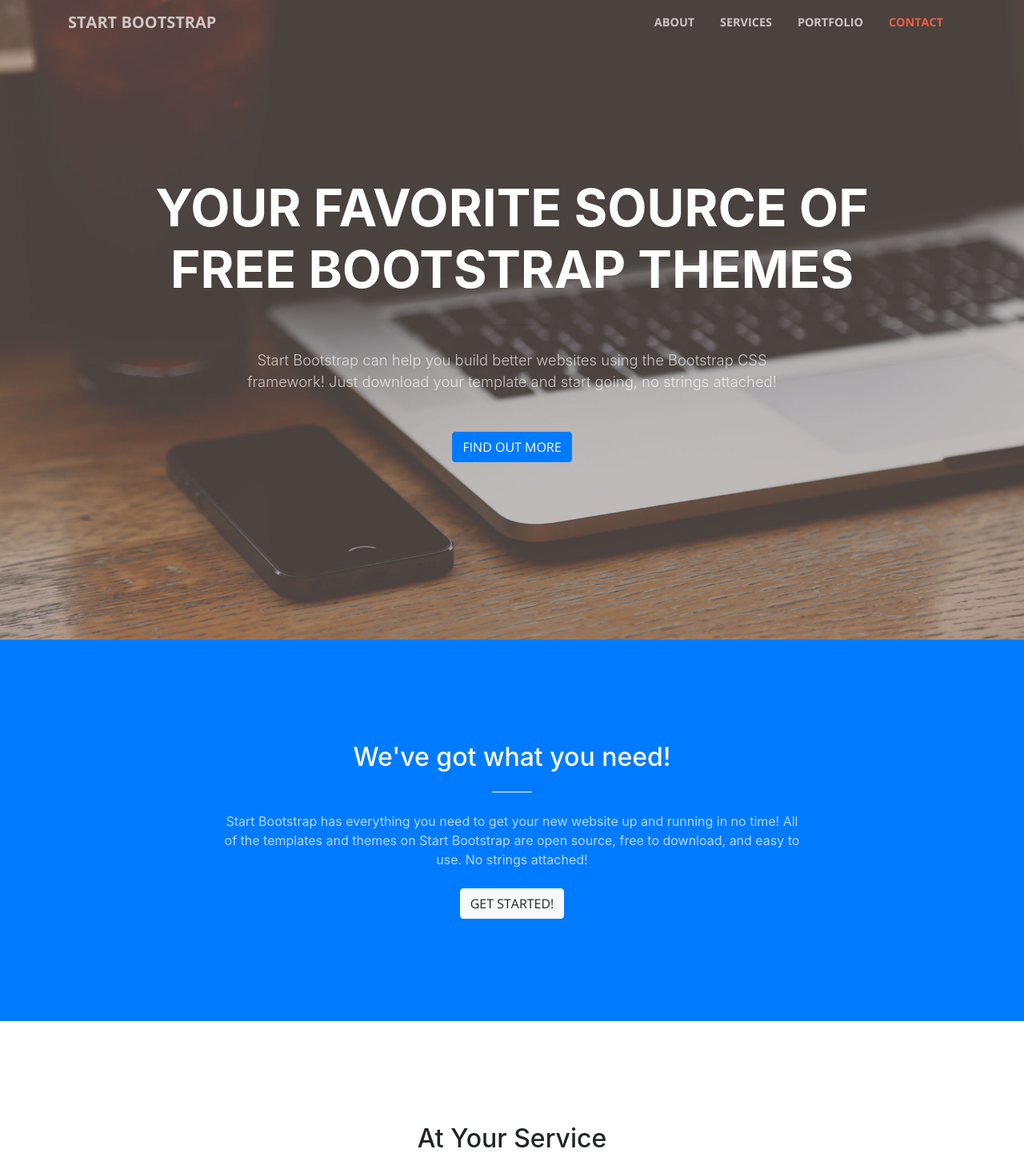
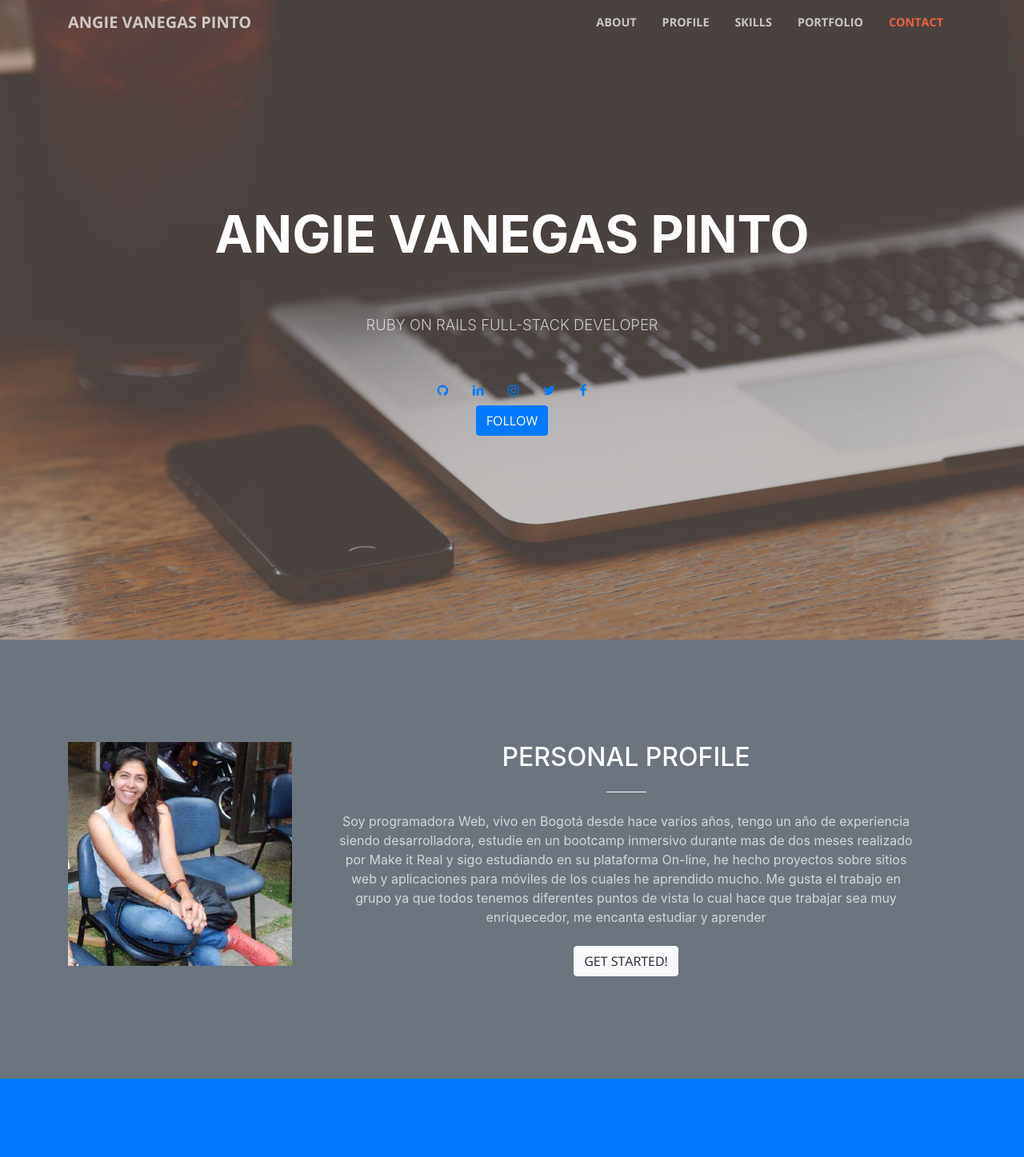
Before and after one commit to avanegasp/MyPortfolio2018, a website with bundled scripts: page index.html in a window 1280 px wide. Shown: the top 1447 px of the page at 80% size. Built offline with nearby package versions, Linux system fonts and the light colour scheme.

Commit message:
About and img skills

```diff
--- a/css/creative.css
+++ b/css/creative.css
@@ -40,6 +40,10 @@
 
 .bg-primary {
   background-color: #F05F40 !important;
+}
+
+.profile .photoprofile {
+  height: 280px;
 }
 
 .bg-dark {
@@ -214,6 +218,10 @@
   }
 }
 
+.rubyicon{
+  height: 85px;
+}
+
 .service-box {
   max-width: 400px;
 }
--- a/index.html
+++ b/index.html
@@ -8,7 +8,7 @@
     <meta name="description" content="">
     <meta name="author" content="">
 
-    <title>mi portafolio</title>
+    <title>My portfoliio</title>
 
     <!-- Bootstrap core CSS -->
     <link href="vendor/bootstrap/css/bootstrap.min.css" rel="stylesheet">
@@ -23,6 +23,7 @@
 
     <!-- Custom styles for this template -->
     <link href="css/creative.min.css" rel="stylesheet">
+    <link href="css/creative.css" rel="stylesheet">
 
   </head>
 
@@ -31,7 +32,7 @@
     <!-- Navigation -->
     <nav class="navbar navbar-expand-lg navbar-light fixed-top" id="mainNav">
       <div class="container">
-        <a class="navbar-brand js-scroll-trigger" href="#page-top">Start Bootstrap</a>
+        <a class="navbar-brand js-scroll-trigger" href="#page-top">Angie Vanegas Pinto</a>
         <button class="navbar-toggler navbar-toggler-right" type="button" data-toggle="collapse" data-target="#navbarResponsive" aria-controls="navbarResponsive" aria-expanded="false" aria-label="Toggle navigation">
           <span class="navbar-toggler-icon"></span>
         </button>
@@ -41,7 +42,10 @@
               <a class="nav-link js-scroll-trigger" href="#about">About</a>
             </li>
             <li class="nav-item">
-              <a class="nav-link js-scroll-trigger" href="#services">Services</a>
+              <a class="nav-link js-scroll-trigger" href="#profile">Profile</a>
+            </li>
+            <li class="nav-item">
+              <a class="nav-link js-scroll-trigger" href="#services">Skills</a>
             </li>
             <li class="nav-item">
               <a class="nav-link js-scroll-trigger" href="#portfolio">Portfolio</a>
@@ -59,17 +63,52 @@
         <div class="row">
           <div class="col-lg-10 mx-auto">
             <h1 class="text-uppercase">
-              <strong>Your Favorite Source of Free Bootstrap Themes</strong>
+              <strong>Angie Vanegas Pinto</strong>
             </h1>
             <hr>
           </div>
           <div class="col-lg-8 mx-auto">
-            <p class="text-faded mb-5">Start Bootstrap can help you build better websites using the Bootstrap CSS framework! Just download your template and start going, no strings attached!</p>
-            <a class="btn btn-primary btn-xl js-scroll-trigger" href="#about">Find Out More</a>
+            <p class="text-faded mb-5">RUBY ON RAILS FULL-STACK DEVELOPER</p>
+            <a href="https://www.linkedin.com/in/avanegasp/" target="_blank" class="btn btn-round btn-clear btn-dribbble">
+              <i class="fa fa-github"></i>
+            </a>
+            <a href="https://github.com/avanegasp" target="_blank" class="btn btn-round btn-clear btn-dribbble">
+              <i class="fa fa-linkedin"></i>
+            </a>
+            <a href="https://www.instagram.com/angievanegasp/" target="_blank" class="btn btn-round btn-clear btn-dribbble">
+              <i class="fa fa-instagram"></i>
+            </a>
+            <a href="https://twitter.com/VanegasPinto" target="_blank" class="btn btn-round btn-clear btn-dribbble">
+              <i class="fa fa-twitter"></i>
+            </a>
+            <a href="https://www.facebook.com/avanegaspinto" target="_blank" class="btn btn-round btn-clear btn-dribbble">
+              <i class="fa fa-facebook"></i>
+            </a>
+            <br>
+            <a class="btn btn-primary btn-xl js-scroll-trigger" href="#about">Follow</a>
           </div>
         </div>
       </div>
     </header>
+
+    <section class="bg-secondary" id="profile">
+      <div class="container">
+        <div class="row">
+          <div class="col-md-3">
+            <div class="profile">
+              <img src="img/photoprofile.jpg" class="photoprofile" alt="profile">
+            </div>
+          </div>
+          <div class="col-lg-8 mx-auto text-center">
+            <h2 class="section-heading text-white">PERSONAL PROFILE</h2>
+            <hr class="light my-4">
+            <p class="text-faded mb-4">Soy programadora Web, vivo en Bogotá desde hace varios años, tengo un año de experiencia siendo desarrolladora, estudie en un bootcamp inmersivo durante mas de dos meses realizado por Make it Real y sigo estudiando en su plataforma On-line, he hecho proyectos sobre sitios web y aplicaciones para móviles de los cuales he aprendido mucho. Me gusta el trabajo en grupo ya que todos tenemos diferentes puntos de vista lo cual hace que trabajar sea muy enriquecedor, me encanta estudiar y aprender</p>
+            <a class="btn btn-light btn-xl js-scroll-trigger" href="#services">Get Started!</a>
+          </div>
+        </div>
+      </div>
+    </section>
+
 
     <section class="bg-primary" id="about">
       <div class="container">
@@ -88,7 +127,7 @@
       <div class="container">
         <div class="row">
           <div class="col-lg-12 text-center">
-            <h2 class="section-heading">At Your Service</h2>
+            <h2 class="section-heading">SKILLS</h2>
             <hr class="my-4">
           </div>
         </div>
@@ -97,21 +136,24 @@
         <div class="row">
           <div class="col-lg-3 col-md-6 text-center">
             <div class="service-box mt-5 mx-auto">
-              <i class="fa fa-4x fa-diamond text-primary mb-3 sr-icons"></i>
-              <h3 class="mb-3">Sturdy Templates</h3>
+              <!-- <i class="fa fa-4x fa-diamond text-primary mb-3 sr-icons"></i> -->
+              <img src="img/ruby.png" class="rubyicon" alt="ruby">
+              <h3 class="mb-3">Ruby</h3>
               <p class="text-muted mb-0">Our templates are updated regularly so they don't break.</p>
             </div>
           </div>
           <div class="col-lg-3 col-md-6 text-center">
             <div class="service-box mt-5 mx-auto">
-              <i class="fa fa-4x fa-paper-plane text-primary mb-3 sr-icons"></i>
-              <h3 class="mb-3">Ready to Ship</h3>
+              <!-- <i class="fa fa-4x fa-paper-plane text-primary mb-3 sr-icons"></i> -->
+              <img src="img/js.png" class="rubyicon" alt="ruby">
+              <h3 class="mb-3">Javascript</h3>
               <p class="text-muted mb-0">You can use this theme as is, or you can make changes!</p>
             </div>
           </div>
           <div class="col-lg-3 col-md-6 text-center">
             <div class="service-box mt-5 mx-auto">
-              <i class="fa fa-4x fa-newspaper-o text-primary mb-3 sr-icons"></i>
+              <!-- <i class="fa fa-4x fa-newspaper-o text-primary mb-3 sr-icons"></i> -->
+              <img src="img/rubyonrails.png" class="rubyicon" alt="ruby">
               <h3 class="mb-3">Up to Date</h3>
               <p class="text-muted mb-0">We update dependencies to keep things fresh.</p>
             </div>
```
Also changed, not shown: img/js.png (added), img/photoprofile.jpg (added), img/ruby.png (added), img/rubyonrails.png (added).
